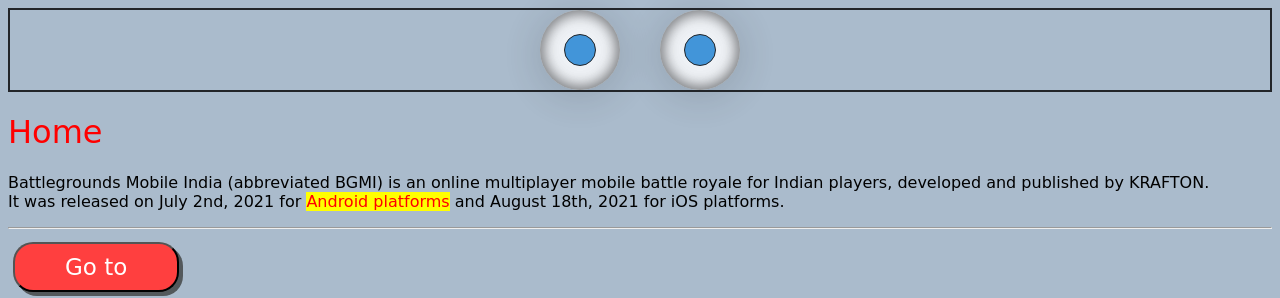
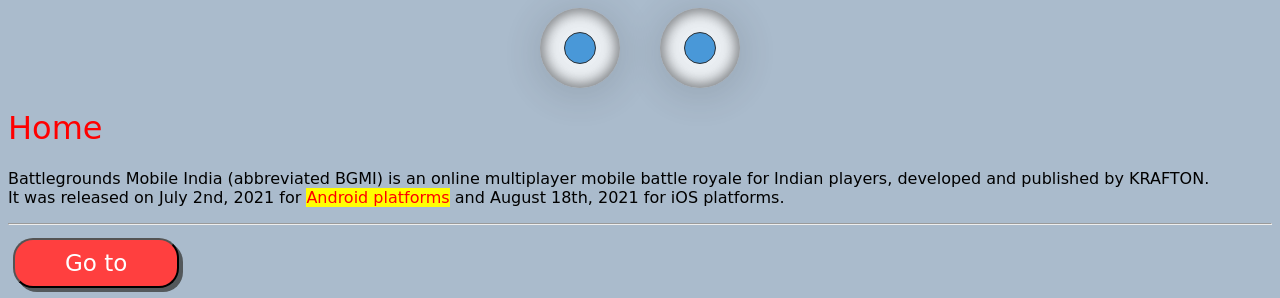
Before and after one commit to monsterpantherrrr/My-Website, a plain HTML site: page index.html in a window 1280 px wide. Shown: the top 298 px of the page. Drawn offline with Linux system fonts and the light colour scheme; a web font is replaced by a local one.

Commit message:
Update index.html

```diff
--- a/index.html
+++ b/index.html
@@ -109,14 +109,15 @@
     <style>
     .container {
       display: flex;
-      opacity: 80%;
+      opacity: 75%;
       justify-content: center;
       align-items: center;
       min-height: 10vh;
-      position: ;
-      border: 2px solid #000;
-      z-index: 10;
+      position: sticky;
+        top: 8px;
+      /*border: 2px solid #000;*/
     }
+
     .eye {
       position: relative;
       height: 80px;
```
